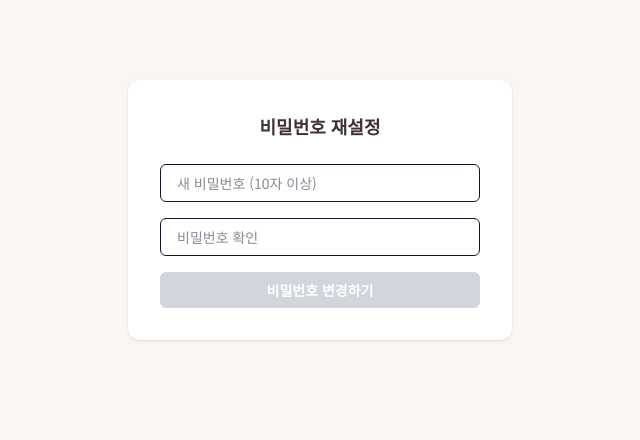
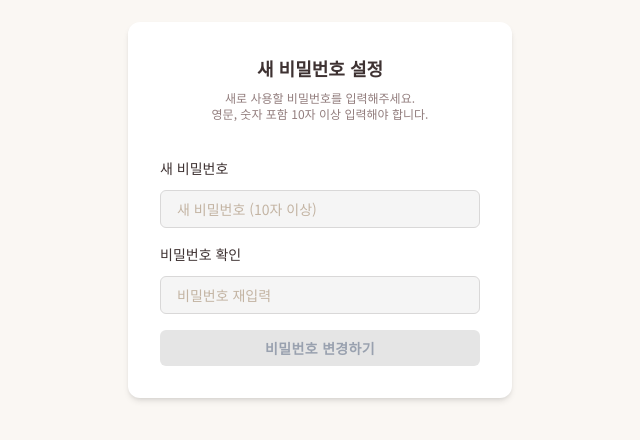
Before and after one commit to dev-chaerim/Orchedule, a Next.js app in the folder orchedule_dev/: page /reset-password in a window 1280 px wide. Shown: the part 190-630 px from the top of the page, without its empty margins (320-960 px from the left). Built offline with nearby package versions, Linux system fonts and the light colour scheme; a web font is replaced by a local one.

Commit message:
style: 비밀번호 재설정 페이지 디자인 수정

```diff
--- a/orchedule_dev/app/forgot-password/page.tsx
+++ b/orchedule_dev/app/forgot-password/page.tsx
@@ -1,18 +1,19 @@
 "use client";
 
 import { useState } from "react";
-import { useRouter } from "next/navigation";
 import { useToastStore } from "@/lib/store/toast";
 
 export default function ForgotPasswordPage() {
+  const { showToast } = useToastStore();
   const [email, setEmail] = useState("");
+  const [sent, setSent] = useState(false);
   const [loading, setLoading] = useState(false);
-  const showToast = useToastStore((state) => state.showToast);
-  const router = useRouter();
+
+  const isValid = email.trim() !== "";
 
   const handleSubmit = async (e: React.FormEvent) => {
     e.preventDefault();
-    if (!email) return;
+    if (!isValid) return;
 
     try {
       setLoading(true);
@@ -25,19 +26,12 @@ export default function ForgotPasswordPage() {
       const data = await res.json();
 
       if (res.ok) {
-        showToast({
-          message: "재설정 링크가 이메일로 전송되었습니다.",
-          type: "success",
-        });
-        router.push("/login");
+        setSent(true);
       } else {
-        showToast({
-          message: data.message || "이메일 전송 실패",
-          type: "error",
-        });
+        showToast({ message: data.message || "전송 실패", type: "error" });
       }
     } catch (err) {
-      console.error(err);
+      console.log(err);
       showToast({ message: "서버 오류가 발생했습니다.", type: "error" });
     } finally {
       setLoading(false);
@@ -45,32 +39,49 @@ export default function ForgotPasswordPage() {
   };
 
   return (
-    <main className="min-h-screen flex items-center justify-center px-4 bg-[#FAF7F3]">
-      <div className="bg-white p-8 rounded-xl shadow w-full max-w-sm space-y-6">
-        <h1 className="text-center text-lg font-bold text-[#3E3232]">
-          비밀번호 재설정
+    <main className="min-h-screen bg-[#FAF7F3] flex items-center justify-center px-4">
+      <div className="bg-white rounded-xl shadow-md p-8 w-full max-w-sm">
+        <h1 className="text-lg font-bold text-[#3E3232] text-center mb-2">
+          비밀번호를 잊어버리셨나요?
         </h1>
+        <p className="text-xs text-[#927d7d] text-center mb-9">
+          가입한 이메일 주소를 입력해 주세요.
+          <br />
+          비밀번호 재설정 링크를 메일로 보내드립니다.
+        </p>
+
         <form onSubmit={handleSubmit} className="space-y-4">
           <div>
-            <label className="block text-sm font-medium text-[#7E6363] mb-1">
+            <label className="block text-sm font-medium text-[#3E3232] mb-3">
               이메일 주소
             </label>
             <input
               type="email"
               value={email}
+              placeholder="가입한 이메일을 입력하세요"
               onChange={(e) => setEmail(e.target.value)}
-              required
-              placeholder="가입한 이메일을 입력하세요"
-              className="w-full border border-gray-300 rounded-md px-4 py-2 text-sm focus:ring-2 focus:ring-[#A5796E] focus:border-[#A5796E]"
+              className="w-full px-4 py-2 border border-[#d9d8d8] bg-[#f5f5f5] rounded-md text-sm placeholder:text-[#C3B4A3] focus:outline-none"
             />
           </div>
+
           <button
             type="submit"
-            disabled={loading}
-            className="w-full py-2 bg-[#7E6363] text-white text-sm font-semibold rounded-md hover:bg-[#5c4f4f] transition"
+            disabled={!isValid || loading}
+            className={`w-full py-2 rounded-md text-sm font-semibold tracking-wide transition
+              ${
+                isValid
+                  ? "bg-[#7E6363] text-white hover:bg-[#5c4f4f]"
+                  : "bg-[#e5e5e5] text-gray-400 cursor-not-allowed"
+              }`}
           >
-            {loading ? "전송 중..." : "재설정 링크 보내기"}
+            {loading ? "전송 중..." : "비밀번호 재설정 메일 보내기"}
           </button>
+
+          {sent && (
+            <p className="text-sm text-blue-600 text-center mt-2">
+              입력하신 이메일로 재설정 링크를 보냈습니다.
+            </p>
+          )}
         </form>
       </div>
     </main>
--- a/orchedule_dev/app/login/page.tsx
+++ b/orchedule_dev/app/login/page.tsx
@@ -4,6 +4,7 @@ import { useState } from "react";
 import { useRouter } from "next/navigation";
 import Logo from "@/components/Logo";
 import { useUserStore } from "@/lib/store/user";
+import Link from "next/link";
 
 export default function LoginPage() {
   const router = useRouter();
@@ -72,7 +73,8 @@ export default function LoginPage() {
             </p>
           )}
 
-          <label className="flex items-center text-xs text-[#3E3232] select-none ml-1">
+          <label className="flex items-center text-xs text-[#3E3232] select-none ml-1 justify-between">
+            <span className="flex items-center">
               <input
                 type="checkbox"
                 checked={remember}
@@ -80,6 +82,14 @@ export default function LoginPage() {
                 className="mr-2"
               />
               로그인 유지하기
+            </span>
+
+            <Link
+              href="/forgot-password"
+              className="text-[#3E3232] hover:underline mr-2"
+            >
+              비밀번호 찾기
+            </Link>
           </label>
 
           <button
--- a/orchedule_dev/app/reset-password/page.tsx
+++ b/orchedule_dev/app/reset-password/page.tsx
@@ -3,18 +3,19 @@
 import { useSearchParams, useRouter } from "next/navigation";
 import { useState, useEffect } from "react";
 import { useToastStore } from "@/lib/store/toast";
-import { useUserStore } from "@/lib/store/user";
+import { useUserStore } from "@/src/lib/store/user";
 
 export default function ResetPasswordPage() {
   const router = useRouter();
-  const { showToast } = useToastStore();
   const searchParams = useSearchParams();
   const token = searchParams.get("token");
+  const { showToast } = useToastStore();
   const { isLoggedIn } = useUserStore();
 
   const [password, setPassword] = useState("");
   const [confirm, setConfirm] = useState("");
   const [loading, setLoading] = useState(false);
+  const [success, setSuccess] = useState(false);
 
   const isValid = password.length >= 10 && password === confirm;
 
@@ -39,10 +40,12 @@ export default function ResetPasswordPage() {
       const data = await res.json();
 
       if (res.ok) {
-        showToast({ message: "비밀번호가 변경되었습니다.", type: "success" });
-        router.push("/login");
+        setSuccess(true);
       } else {
-        showToast({ message: data.message || "변경 실패", type: "error" });
+        showToast({
+          message: data.message || "비밀번호 변경 실패",
+          type: "error",
+        });
       }
     } catch (err) {
       console.log(err);
@@ -53,38 +56,87 @@ export default function ResetPasswordPage() {
   };
 
   return (
-    <main className="min-h-screen flex items-center justify-center px-4 bg-[#FAF7F3]">
-      <div className="bg-white p-8 rounded-xl shadow w-full max-w-sm space-y-6">
-        <h1 className="text-center text-lg font-bold text-[#3E3232]">
-          비밀번호 재설정
+    <main className="min-h-screen bg-[#FAF7F3] flex items-center justify-center px-4">
+      <div className="bg-white rounded-xl shadow-md p-8 w-full max-w-sm">
+        {!success && (
+          <>
+            <h1 className="text-lg font-bold text-[#3E3232] text-center mb-2">
+              새 비밀번호 설정
             </h1>
+            <p className="text-xs text-[#927d7d] text-center mb-9">
+              새로 사용할 비밀번호를 입력해주세요.
+              <br />
+              영문, 숫자 포함 10자 이상 입력해야 합니다.
+            </p>
+          </>
+        )}
+
+        {success ? (
+          <div className="text-center space-y-6 max-w-xs mx-auto">
+            <div className="space-y-2">
+              <p className="text-sm font-semibold text-[#3E3232]">
+                비밀번호가 성공적으로 변경되었습니다.
+              </p>
+              <p className="text-xs text-[#5C4F4F] leading-relaxed">
+                이제 로그인 페이지에서
+                <br />새 비밀번호로 로그인해 주세요.
+              </p>
+            </div>
+            <button
+              onClick={() => router.push("/login")}
+              className="inline-block px-4 py-2 bg-[#7E6363] text-white rounded-md text-sm font-semibold hover:bg-[#5c4f4f] transition"
+            >
+              로그인 하러 가기
+            </button>
+          </div>
+        ) : (
           <form onSubmit={handleSubmit} className="space-y-4">
+            <div>
+              <label className="block text-sm font-medium text-[#3E3232] mb-3">
+                새 비밀번호
+              </label>
               <input
                 type="password"
-            placeholder="새 비밀번호 (10자 이상)"
                 value={password}
                 onChange={(e) => setPassword(e.target.value)}
-            className="w-full px-4 py-2 border rounded-md text-sm"
+                placeholder="새 비밀번호 (10자 이상)"
+                className="w-full px-4 py-2 border border-[#d9d8d8] bg-[#f5f5f5] rounded-md text-sm placeholder:text-[#C3B4A3] focus:outline-none"
               />
+            </div>
+            {/* 비밀번호 확인 */}
+            <div>
+              <label className="block text-sm font-medium text-[#3E3232] mb-3">
+                비밀번호 확인
+              </label>
               <input
                 type="password"
-            placeholder="비밀번호 확인"
                 value={confirm}
                 onChange={(e) => setConfirm(e.target.value)}
-            className="w-full px-4 py-2 border rounded-md text-sm"
+                placeholder="비밀번호 재입력"
+                className="w-full px-4 py-2 border border-[#d9d8d8] bg-[#f5f5f5] rounded-md text-sm placeholder:text-[#C3B4A3] focus:outline-none"
               />
+              {/* 불일치 시 경고 메시지 */}
+              {confirm && confirm !== password && (
+                <p className="text-xs text-red-500 mt-1">
+                  비밀번호가 일치하지 않습니다.
+                </p>
+              )}
+            </div>
+
             <button
               type="submit"
               disabled={!isValid || loading}
-            className={`w-full py-2 rounded-md text-white text-sm font-semibold transition ${
+              className={`w-full py-2 rounded-md text-sm font-semibold tracking-wide transition
+                ${
                   isValid
-                ? "bg-[#7E6363] hover:bg-[#5c4f4f]"
-                : "bg-gray-300 cursor-not-allowed"
+                    ? "bg-[#7E6363] text-white hover:bg-[#5c4f4f]"
+                    : "bg-[#e5e5e5] text-gray-400 cursor-not-allowed"
                 }`}
             >
               {loading ? "변경 중..." : "비밀번호 변경하기"}
             </button>
           </form>
+        )}
       </div>
     </main>
   );
--- a/orchedule_dev/middleware.ts
+++ b/orchedule_dev/middleware.ts
@@ -40,6 +40,18 @@ export async function middleware(request: NextRequest) {
     }
   }
 
+    if (pathname.startsWith('/forgot-password')) {
+    if (!token) return NextResponse.next(); // 비로그인 사용자는 통과
+
+    try {
+      await jwtVerify(token, encoder.encode(SECRET));
+      return NextResponse.redirect(new URL('/', request.url));
+    } catch {
+      return NextResponse.next();
+    }
+  }
+
+
 
   // 2. 보호된 경로 접근 시 로그인 검증
   if (isProtected) {
@@ -69,5 +81,5 @@ export async function middleware(request: NextRequest) {
 }
 
 export const config = {
-  matcher: ['/menu/:path*', '/board/:path*', '/practice/:path*', '/admin/:path*', '/login', '/reset-password'],
+  matcher: ['/menu/:path*', '/board/:path*', '/practice/:path*', '/admin/:path*', '/login', '/reset-password', '/forgot-password'],
 };
```
Lines whose indentation alone changed are shown as unchanged.
